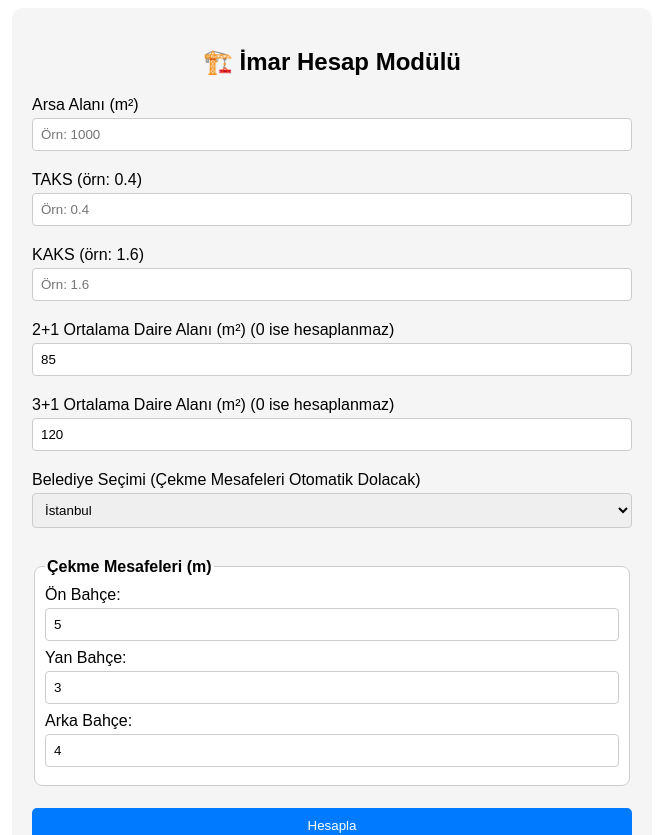
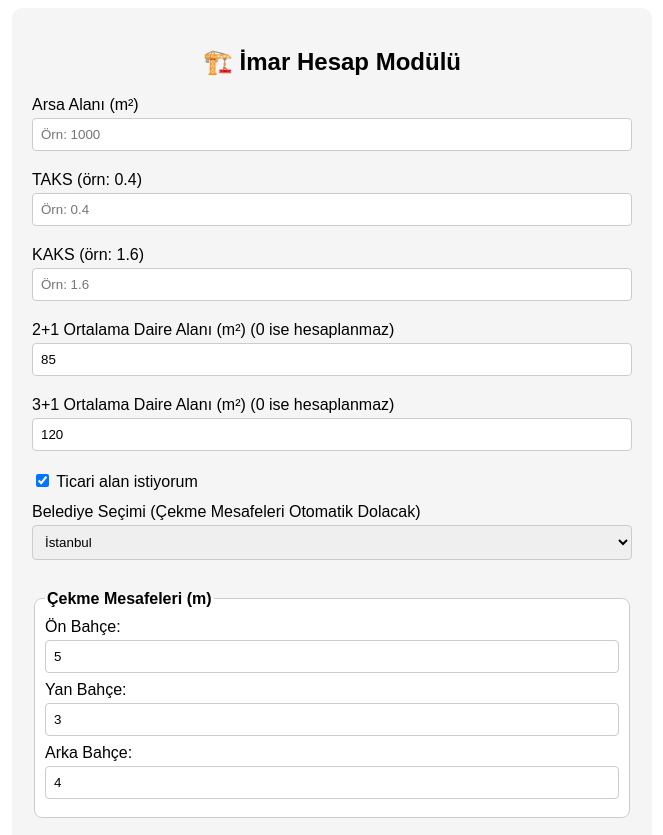
Before and after one commit to hasaannn327-source/imar-hesab-, a React (Create React App) app: page / in a window 1280 px wide. Shown: the top 835 px of the page, without its empty margins (308-971 px from the left). Built offline with nearby package versions, Linux system fonts and the light colour scheme.

Commit message:
Update App.js

```diff
--- a/src/App.js
+++ b/src/App.js
@@ -12,6 +12,7 @@ export default function App() {
   const [kaks, setKaks] = useState("");
   const [daire2plus1m2, setDaire2plus1m2] = useState("85");
   const [daire3plus1m2, setDaire3plus1m2] = useState("120");
+  const [ticariIster, setTicariIster] = useState(true);
   const [planNotlariGoster, setPlanNotlariGoster] = useState(false);
 
   const [sehir, setSehir] = useState("İstanbul");
@@ -36,8 +37,11 @@ export default function App() {
     }
 
     const netInsaatAlani = parseFloat(kaks) * parseFloat(arsaM2);
-    const netTicariAlani = netInsaatAlani * 0.2;
-    const netKonutAlani = netInsaatAlani * 0.8;
+
+    const netTicariAlani = ticariIster ? netInsaatAlani * 0.2 : 0;
+    const netKonutAlani = ticariIster
+      ? netInsaatAlani * 0.8
+      : netInsaatAlani;
 
     let toplam2plus1 = 0;
     let toplam3plus1 = 0;
@@ -68,6 +72,7 @@ export default function App() {
       toplamDaire,
       otopark,
       suDeposu,
+      ticariIster,
     });
   };
 
@@ -140,6 +145,15 @@ export default function App() {
             onChange={(e) => setDaire3plus1m2(e.target.value)}
             style={inputStyle}
           />
+        </label>
+
+        <label>
+          <input
+            type="checkbox"
+            checked={ticariIster}
+            onChange={() => setTicariIster(!ticariIster)}
+          />{" "}
+          Ticari alan istiyorum
         </label>
 
         <label>
```
